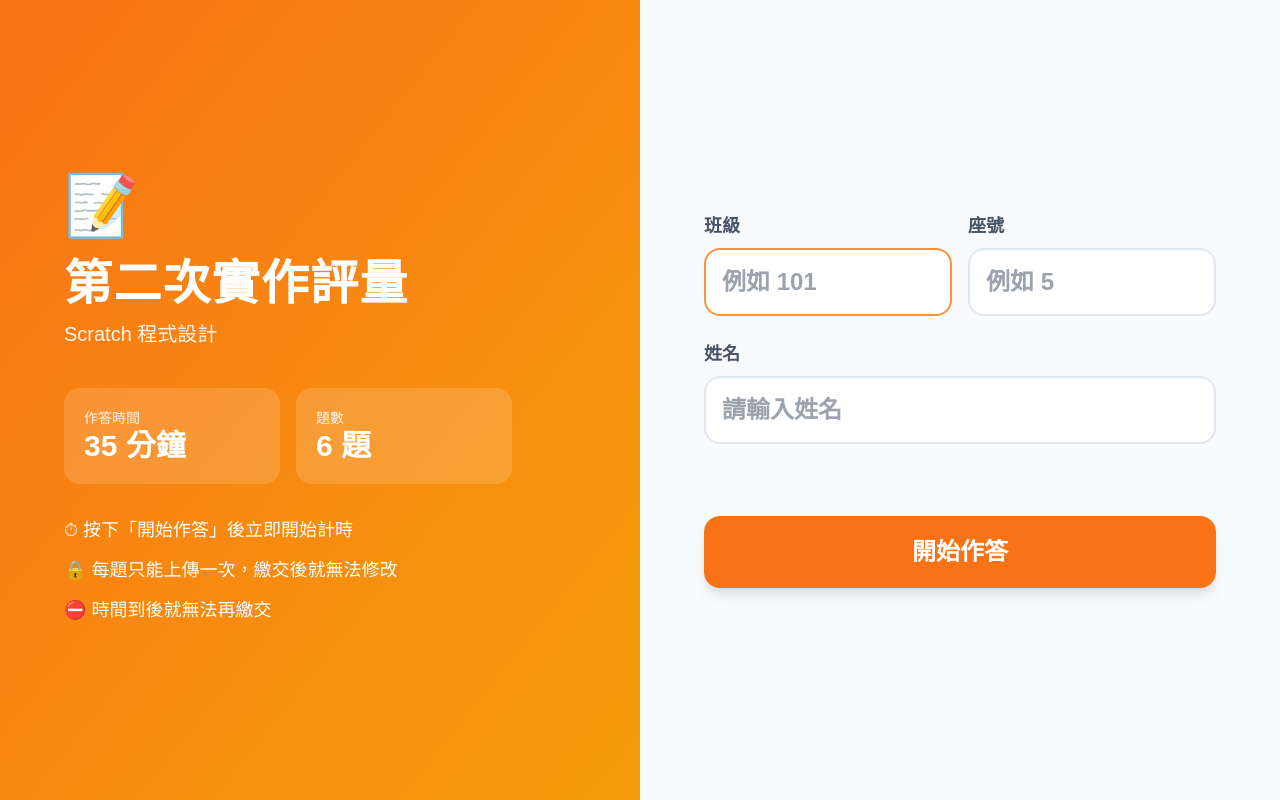
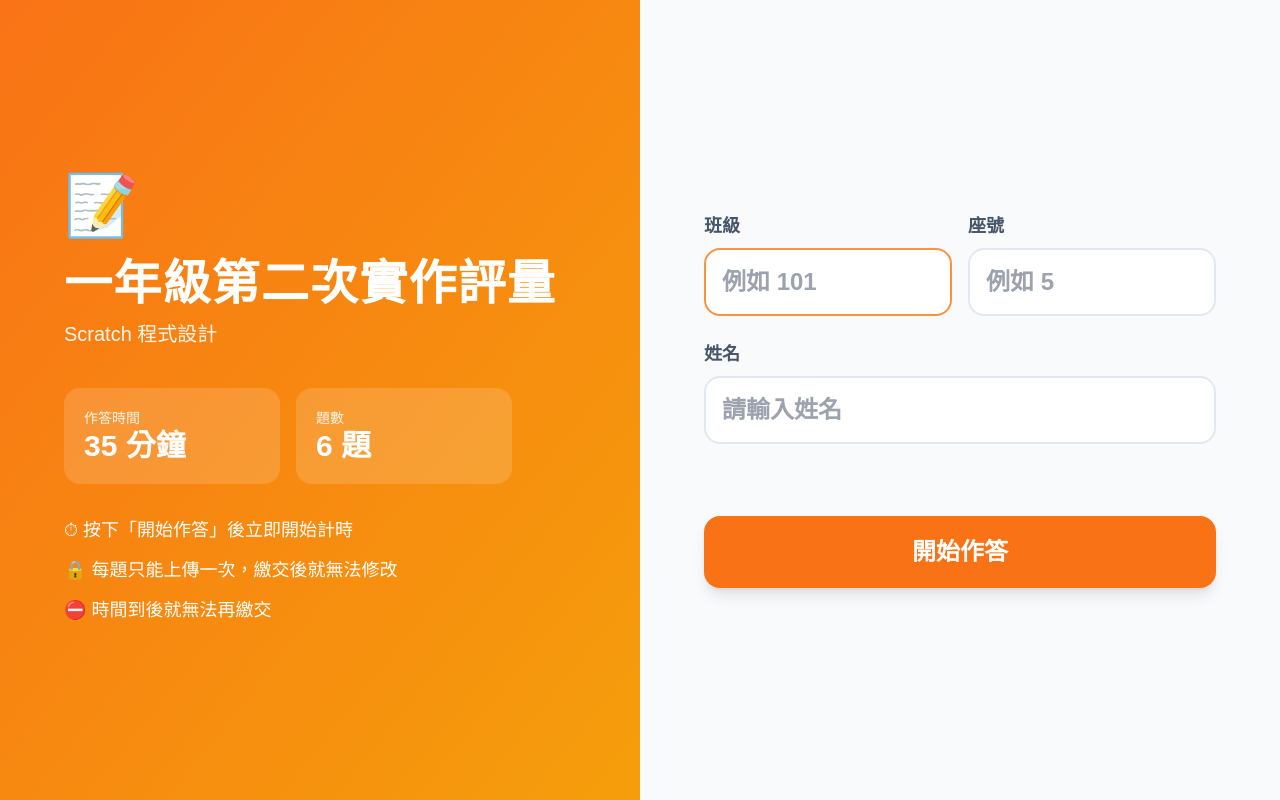
Before and after one commit to ja5-collab/DJSH, a plain HTML site: page Periodic1.html in a window 1280 px wide. Drawn offline with nearby package versions, Linux system fonts and the light colour scheme.

Commit message:
Update Periodic1.html

```diff
--- a/Periodic1.html
+++ b/Periodic1.html
@@ -16,7 +16,7 @@
 <div id="login" class="fixed inset-0 z-[60] bg-white flex flex-col lg:flex-row overflow-auto">
   <section class="lg:w-1/2 bg-gradient-to-br from-orange-500 to-amber-500 text-white flex flex-col justify-center px-8 sm:px-16 py-12">
     <div class="text-6xl mb-6">📝</div>
-    <h1 class="text-4xl sm:text-5xl font-black tracking-wide">第二次實作評量</h1>
+    <h1 class="text-4xl sm:text-5xl font-black tracking-wide">一年級第二次實作評量</h1>
     <p class="text-xl mt-3 text-orange-50">Scratch 程式設計</p>
     <div class="mt-10 grid grid-cols-2 gap-4 max-w-md">
       <div class="bg-white/15 rounded-2xl p-5"><div class="text-sm text-orange-50">作答時間</div><div class="text-3xl font-black"><span id="lblMin">35</span> 分鐘</div></div>
@@ -58,7 +58,7 @@
 <header class="bg-orange-500 text-white shadow sticky top-0 z-50">
   <div class="max-w-6xl mx-auto px-4 py-3 flex flex-wrap items-center justify-between gap-2">
     <div>
-      <h1 class="text-xl font-extrabold leading-tight">第二次實作評量</h1>
+      <h1 class="text-xl font-extrabold leading-tight">一年級第二次實作評量</h1>
       <p id="who" class="text-xs text-orange-100"></p>
     </div>
     <div class="flex items-center gap-3">
@@ -1024,7 +1024,7 @@ function route() {
   const isT = location.hash.replace('#', '').toUpperCase() === 'TEACHER';
   $('student-view').classList.toggle('hidden', isT);
   $('teacher-view').classList.toggle('hidden', !isT);
-  document.title = isT ? 'Scratch 作業：教師成績看板' : '第二次實作評量';
+  document.title = isT ? 'Scratch 作業：教師成績看板' : '一年級第二次實作評量';
   if (isT) {
     if (!tPw) {
       $('t-auth').classList.remove('hidden');
```
